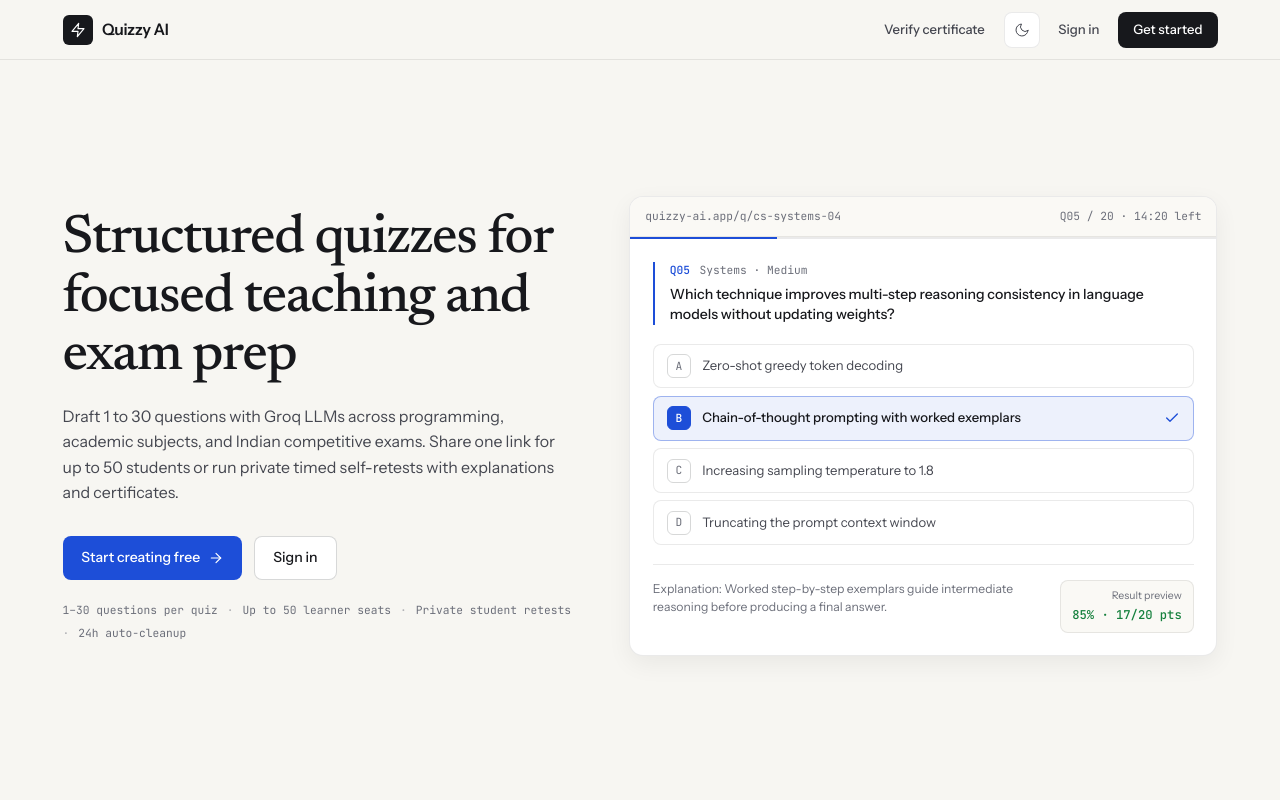
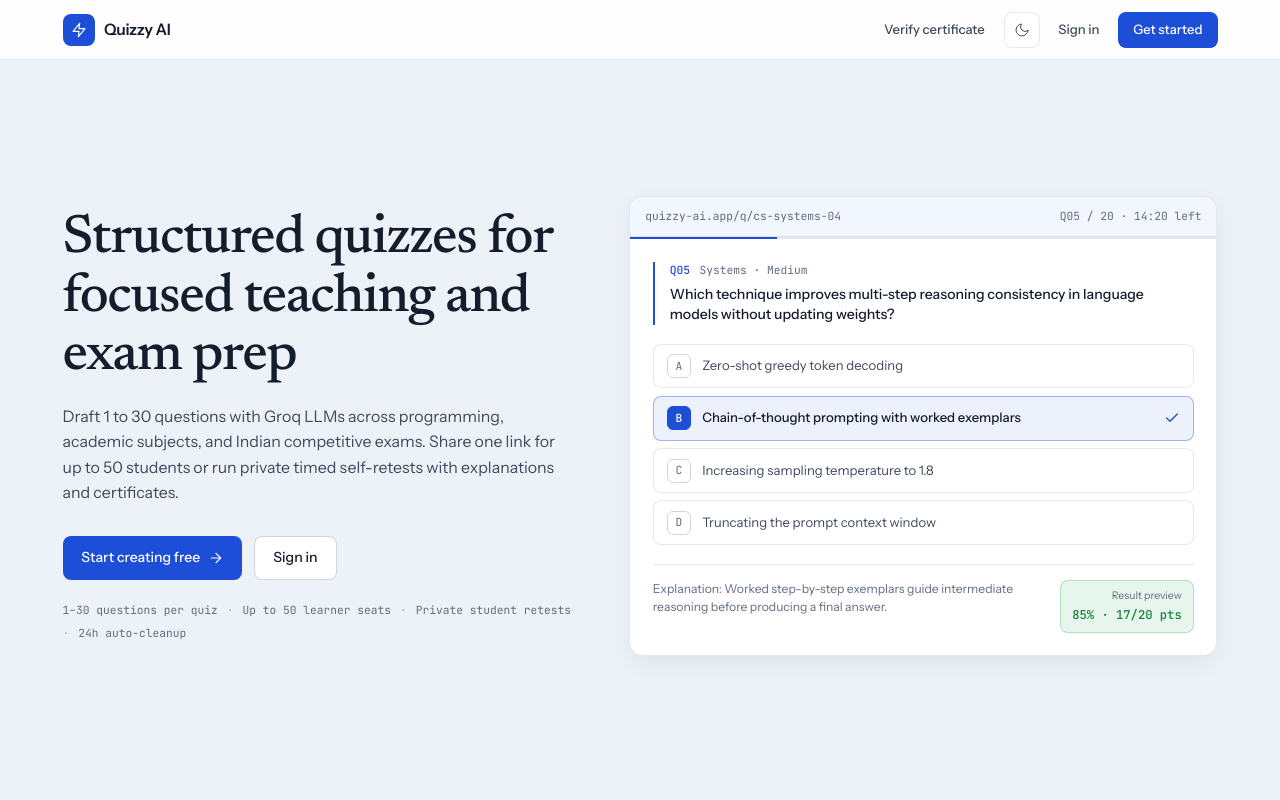
Before and after one commit to Surya0127ks/Ai-powered-quiz-Generator, an Angular app in the folder frontend/: page / in a window 1280 px wide. Shown: the top 800 px of the page. Built offline with nearby package versions, Linux system fonts and the light colour scheme.

Commit message:
style: add warm study canvas contrast, semantic accents, and user-centric copy

```diff
--- a/frontend/src/app/app.component.ts
+++ b/frontend/src/app/app.component.ts
@@ -285,11 +285,11 @@ import { UserRole } from './core/models/auth.model';
       flex-shrink: 0;
     }
     .logo-box {
-      width: 30px;
-      height: 30px;
-      border-radius: 6px;
-      background: var(--text-heading);
-      color: var(--bg-surface);
+      width: 32px;
+      height: 32px;
+      border-radius: 8px;
+      background: var(--color-primary-600);
+      color: #ffffff;
       display: flex;
       align-items: center;
       justify-content: center;
@@ -332,9 +332,9 @@ import { UserRole } from './core/models/auth.model';
       }
 
       &.active {
-        background-color: var(--bg-surface);
-        border-color: var(--border-hairline);
-        color: var(--text-heading) !important;
+        background-color: var(--color-primary-50);
+        border-color: var(--color-primary-200);
+        color: var(--color-primary-700) !important;
         font-weight: 500;
         .nav-svg { stroke: var(--color-primary-600); }
       }
@@ -374,7 +374,7 @@ import { UserRole } from './core/models/auth.model';
       gap: 0.5rem;
       padding: 0.25rem 0.65rem 0.25rem 0.25rem;
       border-radius: 8px;
-      background: var(--bg-surface);
+      background: var(--bg-subtle);
       border: 1px solid var(--border-hairline);
     }
     .avatar-circle {
--- a/frontend/src/app/features/landing/landing.component.ts
+++ b/frontend/src/app/features/landing/landing.component.ts
@@ -235,7 +235,8 @@ interface FaqItem {
       </section>
 
       <!-- Workflow -->
-      <section class="section section-border-top">
+      <div class="band-surface section-border-top">
+      <section class="section">
         <div class="section-header">
           <span class="section-label">Workflow</span>
           <h2 class="section-heading">How Quizzy AI works</h2>
@@ -262,6 +263,7 @@ interface FaqItem {
           </div>
         </div>
       </section>
+      </div>
 
       <!-- Built For Roles -->
       <section class="section section-border-top">
@@ -271,7 +273,7 @@ interface FaqItem {
         </div>
 
         <div class="roles-grid">
-          <div class="role-card">
+          <div class="role-card role-cobalt">
             <span class="role-label">Teachers and tutors</span>
             <h3>Run class assessments without manual formatting</h3>
             <p>Create chapter quizzes and timed tests, enforce student caps up to 50 learners, and inspect every answer sheet.</p>
@@ -291,8 +293,8 @@ interface FaqItem {
             </ul>
           </div>
 
-          <div class="role-card role-card-accent">
-            <span class="role-label">Students and self-learners</span>
+          <div class="role-card role-emerald">
+            <span class="role-label role-label-emerald">Students and self-learners</span>
             <h3>Build private drills and retest until sharp</h3>
             <p>Generate unlimited private practice quizzes or open a teacher's link. Review explanations after each submission and retest anytime.</p>
             <ul class="role-bullets">
@@ -311,8 +313,8 @@ interface FaqItem {
             </ul>
           </div>
 
-          <div class="role-card">
-            <span class="role-label">Competitive exam aspirants</span>
+          <div class="role-card role-amber">
+            <span class="role-label role-label-amber">Competitive exam aspirants</span>
             <h3>Simulate CBT negative marking and timing</h3>
             <p>Prepare for UPSC, SSC CGL/CHSL, IBPS/SBI Banking, RRB NTPC, NDA/CDS, CTET, and NEET/JEE with official deduction rules.</p>
             <ul class="role-bullets">
@@ -331,8 +333,8 @@ interface FaqItem {
             </ul>
           </div>
 
-          <div class="role-card">
-            <span class="role-label">Academies and cohorts</span>
+          <div class="role-card role-teal">
+            <span class="role-label role-label-teal">Academies and cohorts</span>
             <h3>Issue verifiable completion credentials</h3>
             <p>Customize organization certificates and let employers or institutions verify every issued credential online.</p>
             <ul class="role-bullets">
@@ -485,11 +487,11 @@ interface FaqItem {
       text-decoration: none;
     }
     .logo-box {
-      width: 30px;
-      height: 30px;
-      background: var(--text-heading);
-      color: var(--bg-surface);
-      border-radius: 6px;
+      width: 32px;
+      height: 32px;
+      background: var(--color-primary-600);
+      color: #ffffff;
+      border-radius: 8px;
       display: inline-flex;
       align-items: center;
       justify-content: center;
@@ -547,14 +549,14 @@ interface FaqItem {
       align-items: center;
       height: 36px;
       padding: 0 1rem;
-      background: var(--text-heading);
-      color: var(--bg-surface) !important;
+      background: var(--color-primary-600);
+      color: #ffffff !important;
       font-size: 0.875rem;
       font-weight: 500;
       border-radius: 8px;
       text-decoration: none;
-      transition: opacity var(--transition-fast), transform var(--transition-fast);
-      &:hover { opacity: 0.9; }
+      transition: background-color var(--transition-fast), transform var(--transition-fast);
+      &:hover { background: var(--color-primary-700); }
       &:active { transform: scale(0.985); }
     }
 
@@ -663,7 +665,7 @@ interface FaqItem {
     .folio-header {
       height: 40px;
       padding: 0 1rem;
-      background: var(--bg-subtle);
+      background: var(--surface-tint-blue);
       border-bottom: 1px solid var(--border-hairline);
       display: flex;
       align-items: center;
@@ -787,8 +789,8 @@ interface FaqItem {
     .folio-score-slip {
       flex-shrink: 0;
       padding: 0.5rem 0.75rem;
-      background: var(--bg-subtle);
-      border: 1px solid var(--border-hairline);
+      background: var(--color-success-bg);
+      border: 1px solid var(--color-success-border);
       border-radius: 8px;
       display: flex;
       flex-direction: column;
@@ -807,7 +809,11 @@ interface FaqItem {
       font-variant-numeric: tabular-nums;
     }
 
-    /* Sections */
+    /* Sections & Alternating Surface Rhythm */
+    .band-surface {
+      background: var(--bg-surface);
+      width: 100%;
+    }
     .section {
       padding: 5rem 1.5rem;
       max-width: 1200px;
@@ -822,11 +828,15 @@ interface FaqItem {
       margin-bottom: 3rem;
     }
     .section-label {
-      display: block;
-      font-size: 0.8125rem;
+      display: inline-block;
+      font-size: 0.75rem;
       font-weight: 500;
-      color: var(--color-primary-600);
-      margin-bottom: 0.5rem;
+      padding: 0.2rem 0.55rem;
+      border-radius: 6px;
+      background: var(--color-primary-50);
+      border: 1px solid var(--color-primary-200);
+      color: var(--color-primary-700);
+      margin-bottom: 0.65rem;
     }
     .section-heading {
       font-size: clamp(1.625rem, 3vw, 2.125rem);
@@ -858,16 +868,26 @@ interface FaqItem {
       &:hover { border-color: var(--border-strong); }
     }
     .feat-icon {
-      width: 34px;
-      height: 34px;
+      width: 36px;
+      height: 36px;
       border-radius: 8px;
-      border: 1px solid var(--border-hairline);
-      background: var(--bg-subtle);
-      color: var(--text-body);
+      border: 1px solid var(--color-primary-200);
+      background: var(--color-primary-50);
+      color: var(--color-primary-600);
       display: inline-flex;
       align-items: center;
       justify-content: center;
       margin-bottom: 1rem;
+    }
+    .feature-card:nth-child(3n+2) .feat-icon {
+      border-color: var(--color-teal-border);
+      background: var(--color-teal-bg);
+      color: var(--color-teal-text);
+    }
+    .feature-card:nth-child(3n) .feat-icon {
+      border-color: var(--color-success-border);
+      background: var(--color-success-bg);
+      color: var(--color-success-text);
     }
     .feature-card h3 {
       font-size: 1rem;
@@ -884,10 +904,10 @@ interface FaqItem {
     .code-pill {
       font-family: var(--font-mono);
       font-size: 0.78rem;
-      background: var(--bg-hover);
+      background: var(--color-primary-50);
       padding: 2px 6px;
       border-radius: 4px;
-      color: var(--text-heading);
+      color: var(--color-primary-700);
     }
 
     /* Workflow Steps */
@@ -897,7 +917,7 @@ interface FaqItem {
       gap: 1.5rem;
     }
     .step-card {
-      background: var(--bg-surface);
+      background: var(--bg-subtle);
       border: 1px solid var(--border-hairline);
       border-radius: 12px;
       padding: 1.5rem;
@@ -905,9 +925,13 @@ interface FaqItem {
     .step-number {
       display: inline-block;
       font-family: var(--font-mono);
-      font-size: 0.875rem;
+      font-size: 0.8125rem;
       font-weight: 500;
-      color: var(--color-primary-600);
+      padding: 0.2rem 0.55rem;
+      border-radius: 6px;
+      background: var(--color-primary-50);
+      border: 1px solid var(--color-primary-200);
+      color: var(--color-primary-700);
       margin-bottom: 0.875rem;
     }
     .step-card h3 {
@@ -937,15 +961,19 @@ interface FaqItem {
       display: flex;
       flex-direction: column;
     }
-    .role-card-accent {
-      border-left: 2px solid var(--color-primary-600);
-    }
+    .role-cobalt  { border-top: 2px solid var(--color-primary-600); }
+    .role-emerald { border-top: 2px solid var(--color-success-text); }
+    .role-amber   { border-top: 2px solid var(--color-warning-text); }
+    .role-teal    { border-top: 2px solid var(--color-teal-text); }
     .role-label {
       font-size: 0.8125rem;
       font-weight: 500;
       color: var(--color-primary-600);
       margin-bottom: 0.5rem;
     }
+    .role-label-emerald { color: var(--color-success-text); }
+    .role-label-amber   { color: var(--color-warning-text); }
+    .role-label-teal    { color: var(--color-teal-text); }
     .role-card h3 {
       font-size: 1.125rem;
       font-weight: 500;
@@ -972,8 +1000,11 @@ interface FaqItem {
       gap: 0.5rem;
       font-size: 0.875rem;
       color: var(--text-body);
-      svg { color: var(--text-muted); flex-shrink: 0; }
+      svg { color: var(--color-primary-600); flex-shrink: 0; }
     }
+    .role-emerald .role-bullets li svg { color: var(--color-success-text); }
+    .role-amber .role-bullets li svg { color: var(--color-warning-text); }
+    .role-teal .role-bullets li svg { color: var(--color-teal-text); }
 
     /* FAQ */
     .faq-list {
@@ -1038,8 +1069,8 @@ interface FaqItem {
       width: 100%;
     }
     .cta-inner {
-      background: var(--bg-surface);
-      border: 1px solid var(--border-hairline);
+      background: var(--surface-tint-blue);
+      border: 1px solid var(--color-primary-200);
       border-radius: 16px;
       padding: 3rem 2rem;
       display: flex;
--- a/frontend/src/app/features/quizzes/quiz-creator/quiz-creator.component.ts
+++ b/frontend/src/app/features/quizzes/quiz-creator/quiz-creator.component.ts
@@ -1043,11 +1043,19 @@ export interface GovtExamCategory {
     }
 
     /* Generator Panel & Govt Exam Hub */
-    .generator-panel,
-    .govt-panel {
+    .generator-panel {
       padding: 1.5rem;
       background: var(--bg-surface);
       border: 1px solid var(--border-hairline);
+      border-top: 2px solid var(--color-primary-600);
+      border-radius: var(--radius-lg);
+      .panel-desc { font-size: 0.875rem; color: var(--text-secondary) !important; margin: 0.25rem 0 1.25rem 0; }
+    }
+    .govt-panel {
+      padding: 1.5rem;
+      background: var(--surface-tint-amber);
+      border: 1px solid var(--color-warning-border);
+      border-top: 2px solid var(--color-warning-text);
       border-radius: var(--radius-lg);
       .panel-desc { font-size: 0.875rem; color: var(--text-secondary) !important; margin: 0.25rem 0 1.25rem 0; }
     }
@@ -1055,13 +1063,22 @@ export interface GovtExamCategory {
       font-size: 1.125rem;
       font-weight: 500;
       color: var(--text-primary) !important;
-      margin: 0.25rem 0 0 0;
+      margin: 0.35rem 0 0 0;
     }
     .panel-eyebrow {
       display: inline-block;
       font-size: 0.75rem;
       font-weight: 500;
-      color: var(--color-primary-600);
+      padding: 0.15rem 0.55rem;
+      border-radius: 6px;
+      background: var(--color-primary-50);
+      border: 1px solid var(--color-primary-200);
+      color: var(--color-primary-700);
+    }
+    .govt-panel .panel-eyebrow {
+      background: var(--color-warning-bg);
+      border-color: var(--color-warning-border);
+      color: var(--color-warning-text);
     }
 
     /* Compact question-count controls */
@@ -1156,17 +1173,30 @@ export interface GovtExamCategory {
       align-items: center;
       padding: 0.35rem 0.75rem;
       border-radius: var(--radius-md);
-      border: 1px solid var(--border-hairline);
-      background: var(--bg-app);
-      color: var(--text-body);
+      border: 1px solid var(--color-primary-200);
+      background: var(--color-primary-50);
+      color: var(--color-primary-700);
       font-size: 0.8rem;
       font-weight: 500;
       cursor: pointer;
       transition: background-color 150ms var(--ease-out), border-color 150ms var(--ease-out), color 150ms var(--ease-out);
+      &:nth-child(4n+2) {
+        background: var(--color-indigo-bg);
+        border-color: var(--color-indigo-border);
+        color: var(--color-indigo-text);
+      }
+      &:nth-child(4n+3) {
+        background: var(--color-success-bg);
+        border-color: var(--color-success-border);
+        color: var(--color-success-text);
+      }
+      &:nth-child(4n) {
+        background: var(--color-teal-bg);
+        border-color: var(--color-teal-border);
+        color: var(--color-teal-text);
+      }
       &:hover {
-        background: var(--color-primary-50);
-        border-color: var(--color-primary-400);
-        color: var(--color-primary-700);
+        filter: brightness(0.97);
       }
     }
 
@@ -1314,9 +1344,9 @@ export interface GovtExamCategory {
       justify-content: space-between;
       gap: 1rem;
       padding: 1rem 1.25rem;
-      background: var(--bg-surface);
-      border: 1px solid var(--border-hairline);
-      border-left: 2px solid var(--color-primary-600);
+      background: var(--surface-tint-emerald);
+      border: 1px solid var(--color-success-border);
+      border-left: 3px solid var(--color-success-text);
       border-radius: var(--radius-md);
       animation: fadein 180ms var(--ease-out);
     }
--- a/frontend/src/styles.scss
+++ b/frontend/src/styles.scss
@@ -34,48 +34,60 @@
   --color-primary-active:var(--color-primary-800);
 
   /* ---------- Restrained Secondary Ink (No Violet-Blue Gradient Slop) ---------- */
-  --color-ai-start: #17181c;
-  --color-ai-end:   #17181c;
-  --gradient-ai: #17181c;
+  --color-ai-start: #1d4ed8;
+  --color-ai-end:   #1d4ed8;
+  --gradient-ai: #1d4ed8;
 
   --color-ai-gradient:       var(--gradient-ai);
-  --color-ai-gradient-hover: #2c2e35;
+  --color-ai-gradient-hover: #1e40af;
   --color-ai-purple:         #1d4ed8;
-  --color-ai-bg:             rgba(29, 78, 216, 0.07);
-  --color-ai-border:         rgba(29, 78, 216, 0.2);
+  --color-ai-bg:             rgba(29, 78, 216, 0.08);
+  --color-ai-border:         rgba(29, 78, 216, 0.22);
 
-  /* ---------- DEFAULT LIGHT MODE CANVAS (Paper & Ink) ---------- */
-  --bg-app:      #f7f6f2;
+  /* ---------- DEFAULT LIGHT MODE CANVAS (Warm Slate Mist & Paper) ---------- */
+  --bg-app:      #edf2f8;
   --bg-surface:  #ffffff;
   --bg-card:     var(--bg-surface);
-  --bg-hover:    #efede7;
-  --bg-subtle:   #faf9f5;
-  --border-hairline: rgba(23, 24, 28, 0.09);
-  --border-strong:   rgba(23, 24, 28, 0.17);
-  --border-input:    rgba(23, 24, 28, 0.17);
+  --bg-hover:    #e3ebf5;
+  --bg-subtle:   #f5f8fc;
+  --border-hairline: rgba(23, 35, 58, 0.10);
+  --border-strong:   rgba(23, 35, 58, 0.19);
+  --border-input:    rgba(23, 35, 58, 0.20);
 
-  --text-heading:  #17181c;
-  --text-body:     #454750;
-  --text-muted:    #6c6f7a;
+  --text-heading:  #151c2c;
+  --text-body:     #3f4a5c;
+  --text-muted:    #616d80;
   --text-primary:  var(--text-heading);
   --text-secondary:var(--text-body);
   --text-on-primary: #ffffff;
 
-  /* ---------- Semantic Colors ---------- */
-  --color-success-bg:     rgba(22, 163, 74, 0.08);
+  /* ---------- Semantic & Subject Study Accents ---------- */
+  --color-success-bg:     rgba(22, 163, 74, 0.10);
   --color-success-text:   #15803d;
-  --color-success-border: rgba(22, 163, 74, 0.24);
+  --color-success-border: rgba(22, 163, 74, 0.26);
   --color-success:        var(--color-success-text);
 
-  --color-warning-bg:     rgba(180, 83, 9, 0.08);
+  --color-warning-bg:     rgba(217, 119, 6, 0.10);
   --color-warning-text:   #b45309;
-  --color-warning-border: rgba(180, 83, 9, 0.24);
+  --color-warning-border: rgba(217, 119, 6, 0.28);
   --color-warning:        var(--color-warning-text);
 
-  --color-danger-bg:      rgba(220, 38, 38, 0.08);
+  --color-danger-bg:      rgba(220, 38, 38, 0.09);
   --color-danger-text:    #b91c1c;
-  --color-danger-border:  rgba(220, 38, 38, 0.24);
+  --color-danger-border:  rgba(220, 38, 38, 0.26);
   --color-danger:         var(--color-danger-text);
+
+  --color-teal-bg:     rgba(13, 148, 136, 0.10);
+  --color-teal-text:   #0f766e;
+  --color-teal-border: rgba(13, 148, 136, 0.26);
+
+  --color-indigo-bg:     rgba(79, 70, 229, 0.09);
+  --color-indigo-text:   #4338ca;
+  --color-indigo-border: rgba(79, 70, 229, 0.24);
+
+  --surface-tint-blue:    #f2f6ff;
+  --surface-tint-amber:   #fdf8ee;
+  --surface-tint-emerald: #f1fbf5;
 
   /* ---------- Typography ---------- */
   --font-heading: 'Instrument Sans', system-ui, -apple-system, sans-serif;
@@ -128,22 +140,22 @@
   --focus-ring: 0 0 0 2px rgba(29, 78, 216, 0.32);
 
   /* Navbar, Hero & Footer Variables */
-  --nav-bg: rgba(247, 246, 242, 0.92);
-  --nav-border: rgba(23, 24, 28, 0.08);
-  --hero-bg: #f7f6f2;
-  --hero-border: rgba(23, 24, 28, 0.09);
-  --hero-text: #17181c;
-  --hero-desc: #454750;
-  --hero-badge-bg: #efede7;
-  --hero-badge-color: #17181c;
-  --hero-badge-border: rgba(23, 24, 28, 0.12);
+  --nav-bg: rgba(255, 255, 255, 0.92);
+  --nav-border: rgba(23, 35, 58, 0.10);
+  --hero-bg: #edf2f8;
+  --hero-border: rgba(23, 35, 58, 0.10);
+  --hero-text: #151c2c;
+  --hero-desc: #3f4a5c;
+  --hero-badge-bg: #e3ebf5;
+  --hero-badge-color: #151c2c;
+  --hero-badge-border: rgba(23, 35, 58, 0.14);
 
-  --footer-bg: #f7f6f2;
-  --footer-border: rgba(23, 24, 28, 0.08);
-  --footer-heading: #17181c;
-  --footer-text: #454750;
-  --footer-muted: #6c6f7a;
-  --footer-bottom-border: rgba(23, 24, 28, 0.06);
+  --footer-bg: #e6ecf5;
+  --footer-border: rgba(23, 35, 58, 0.10);
+  --footer-heading: #151c2c;
+  --footer-text: #3f4a5c;
+  --footer-muted: #616d80;
+  --footer-bottom-border: rgba(23, 35, 58, 0.08);
 }
 
 /* ============================================================
@@ -151,51 +163,63 @@
    ============================================================ */
 [data-theme="dark"] {
   color-scheme: dark;
-  --color-primary-50:  rgba(96, 165, 250, 0.12);
-  --color-primary-100: rgba(96, 165, 250, 0.2);
-  --color-primary-200: rgba(96, 165, 250, 0.32);
+  --color-primary-50:  rgba(96, 165, 250, 0.14);
+  --color-primary-100: rgba(96, 165, 250, 0.22);
+  --color-primary-200: rgba(96, 165, 250, 0.34);
   --color-primary-300: rgba(96, 165, 250, 0.5);
   --color-primary-400: #93c5fd;
   --color-primary-500: #60a5fa;
   --color-primary-600: #2563eb;
   --color-primary-700: #1d4ed8;
 
-  --color-ai-start: #232429;
-  --color-ai-end:   #232429;
+  --color-ai-start: #2563eb;
+  --color-ai-end:   #2563eb;
   --gradient-ai: #2563eb;
   --color-ai-gradient-hover: #1d4ed8;
 
   --color-ai-purple: #60a5fa;
-  --color-ai-bg:     rgba(96, 165, 250, 0.12);
-  --color-ai-border: rgba(96, 165, 250, 0.24);
+  --color-ai-bg:     rgba(96, 165, 250, 0.14);
+  --color-ai-border: rgba(96, 165, 250, 0.26);
 
-  --bg-app:      #141416;
-  --bg-surface:  #1b1c1f;
+  --bg-app:      #111318;
+  --bg-surface:  #191c24;
   --bg-card:     var(--bg-surface);
-  --bg-hover:    #25262b;
-  --bg-subtle:   #18191c;
-  --border-hairline: rgba(237, 237, 239, 0.08);
-  --border-strong:   rgba(237, 237, 239, 0.16);
-  --border-input:    rgba(237, 237, 239, 0.16);
+  --bg-hover:    #232834;
+  --bg-subtle:   #151820;
+  --border-hairline: rgba(237, 237, 239, 0.09);
+  --border-strong:   rgba(237, 237, 239, 0.17);
+  --border-input:    rgba(237, 237, 239, 0.17);
 
-  --text-heading:  #ededef;
-  --text-body:     #a4a6ae;
-  --text-muted:    #7c7e88;
+  --text-heading:  #f0f2f6;
+  --text-body:     #b1b7c4;
+  --text-muted:    #828a99;
   --text-primary:  var(--text-heading);
   --text-secondary:var(--text-body);
   --text-on-primary: #ffffff;
 
-  --color-success-bg:     rgba(76, 195, 138, 0.12);
+  --color-success-bg:     rgba(76, 195, 138, 0.14);
   --color-success-text:   #4cc38a;
-  --color-success-border: rgba(76, 195, 138, 0.28);
+  --color-success-border: rgba(76, 195, 138, 0.30);
 
-  --color-warning-bg:     rgba(229, 169, 60, 0.12);
+  --color-warning-bg:     rgba(229, 169, 60, 0.14);
   --color-warning-text:   #e5a93c;
-  --color-warning-border: rgba(229, 169, 60, 0.28);
+  --color-warning-border: rgba(229, 169, 60, 0.30);
 
-  --color-danger-bg:      rgba(229, 72, 77, 0.12);
+  --color-danger-bg:      rgba(229, 72, 77, 0.14);
   --color-danger-text:    #e5484d;
-  --color-danger-border:  rgba(229, 72, 77, 0.28);
+  --color-danger-border:  rgba(229, 72, 77, 0.30);
+
+  --color-teal-bg:     rgba(45, 212, 191, 0.14);
+  --color-teal-text:   #2dd4bf;
+  --color-teal-border: rgba(45, 212, 191, 0.30);
+
+  --color-indigo-bg:     rgba(129, 140, 248, 0.14);
+  --color-indigo-text:   #a5b4fc;
+  --color-indigo-border: rgba(129, 140, 248, 0.30);
+
+  --surface-tint-blue:    rgba(37, 99, 235, 0.09);
+  --surface-tint-amber:   rgba(217, 119, 6, 0.08);
+  --surface-tint-emerald: rgba(22, 163, 74, 0.08);
 
   --shadow-sm: 0 1px 2px rgba(0, 0, 0, 0.28);
   --shadow-md: 0 6px 16px rgba(0, 0, 0, 0.36);
```
Also changed, not shown: frontend/src/app/features/dashboard/dashboard.component.ts (+72 -34 lines).
